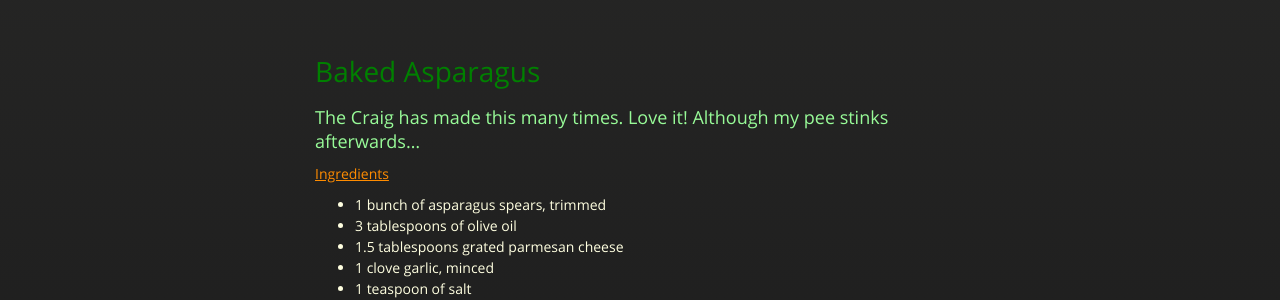
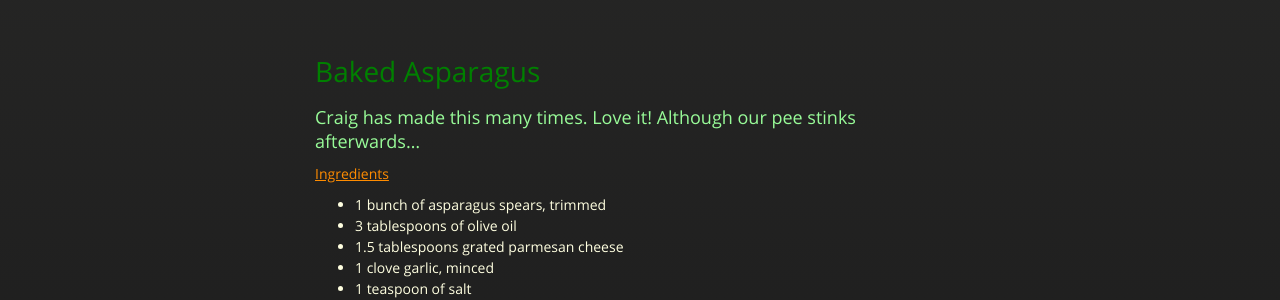
Before and after one commit to cmwillett/TheDigitalCookbook, a Jekyll site: the page built from SideItems/BakedAsparagus.md, in a window 1280 px wide. Shown: the part 347-647 px from the top of the page. Built offline with Jekyll 4.4.1, drawn with Linux system fonts in a browser that asks for light colours; nearby versions of some CDN libraries.

Commit message:
updated side items

```diff
--- a/SideItems/BakedAsparagus.md
+++ b/SideItems/BakedAsparagus.md
@@ -5,7 +5,7 @@ tags: side,item,sides,items,baked,asparagus
 ---
 # Baked Asparagus
 
-### The Craig has made this many times.  Love it!  Although my pee stinks afterwards...
+### Craig has made this many times.  Love it!  Although our pee stinks afterwards...
 
 #### Ingredients
 - 1 bunch of asparagus spears, trimmed
```
